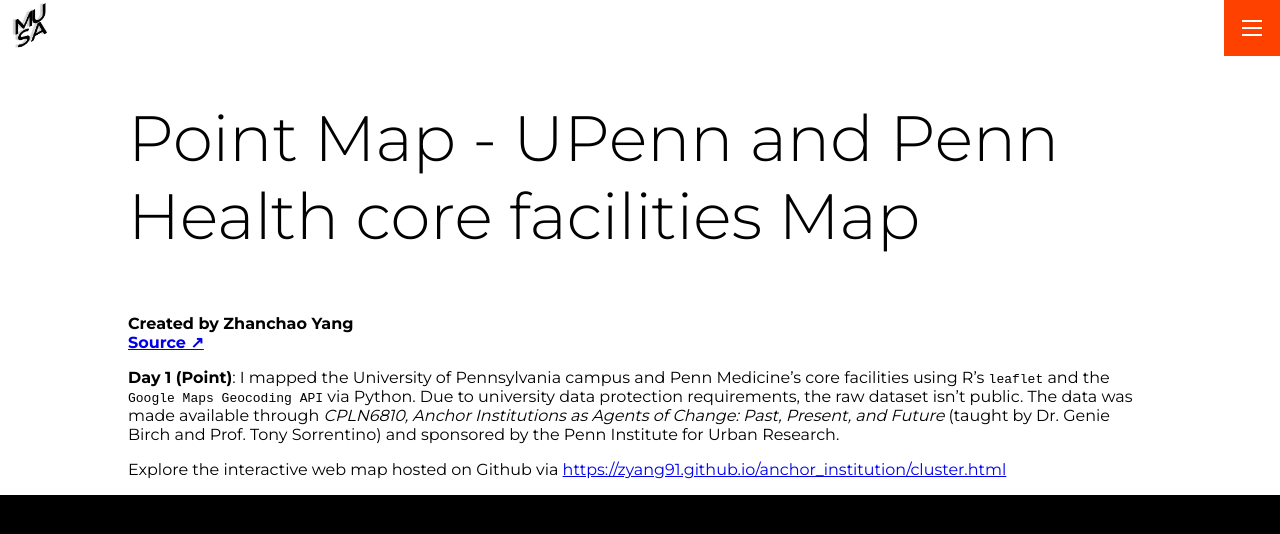
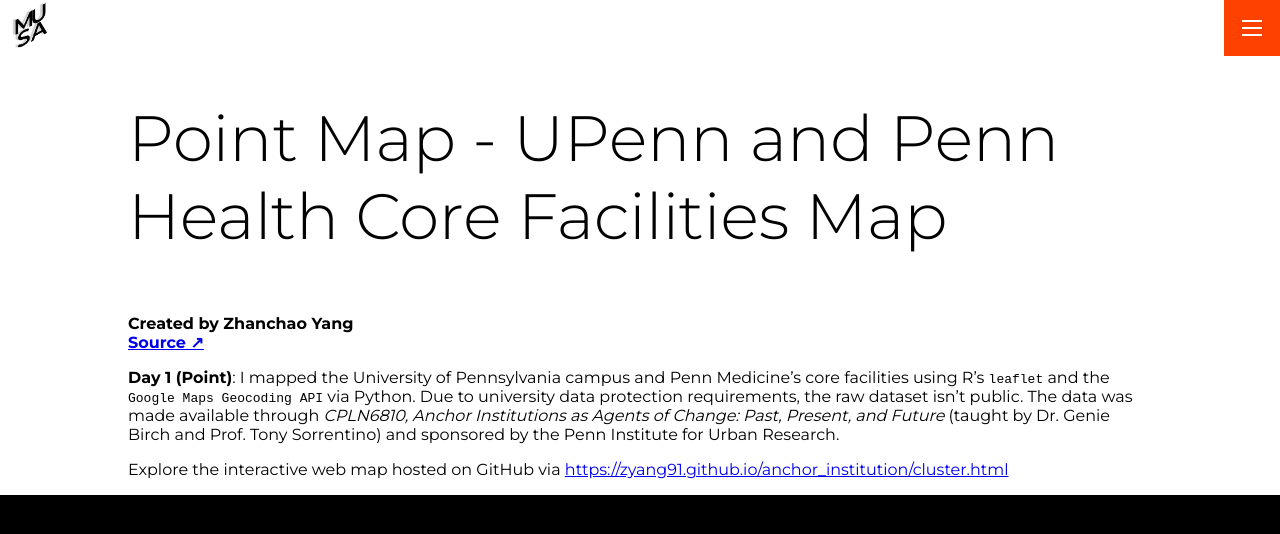
Before and after one commit to weitzman-musa/30DayMapChallenge, a Jekyll site: the page built from _maps_2025/01-zhanchao.md, in a window 1280 px wide. Shown: the top 534 px of the page. Built offline with Jekyll 4.4.1, drawn with Linux system fonts in a browser that asks for light colours.

```diff
--- a/_maps_2025/01-zhanchao.md
+++ b/_maps_2025/01-zhanchao.md
@@ -1,7 +1,7 @@
 ---
 day: 1
 creator: Zhanchao Yang
-title: Point Map - UPenn and Penn Health core facilities Map
+title: Point Map - UPenn and Penn Health Core Facilities Map
 thumbnail: /assets/thumbnails/2025/01-zhanchao-point.png
 source: https://github.com/zyang91/30-day-map-challenge-2025/blob/main/scripts/day1_point.r
 ---
@@ -9,4 +9,4 @@ source: https://github.com/zyang91/30-day-map-challenge-2025/blob/main/scripts/d
 **Day 1 (Point)**: I mapped the University of Pennsylvania campus and Penn Medicine’s core facilities using R’s `leaflet` and the `Google Maps Geocoding API` via Python. Due to university data protection requirements, the raw dataset isn’t public. The data was made available through *CPLN6810, Anchor Institutions as Agents of Change: Past, Present, and Future* (taught by Dr. Genie Birch and Prof. Tony Sorrentino) and sponsored by the Penn Institute for Urban Research.
 
 
-Explore the interactive web map hosted on Github via [https://zyang91.github.io/anchor_institution/cluster.html](https://zyang91.github.io/anchor_institution/cluster.html)
+Explore the interactive web map hosted on GitHub via [https://zyang91.github.io/anchor_institution/cluster.html](https://zyang91.github.io/anchor_institution/cluster.html)
```
